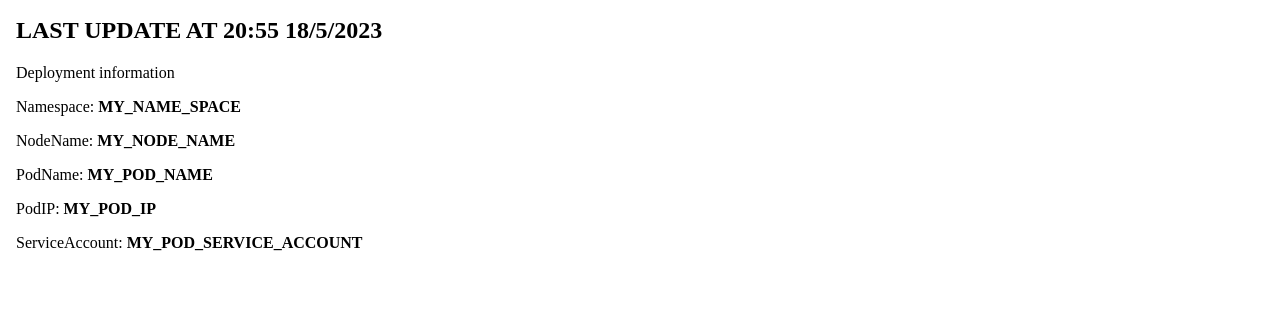
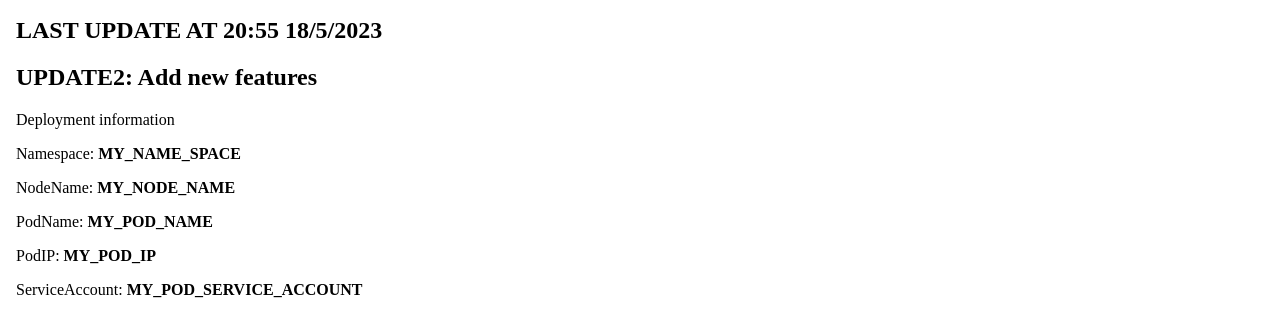
Before and after one commit to vietchita/demo-app, a website: page documents/index.html in a window 1280 px wide. Shown: the part 156-492 px from the top of the page. Drawn offline with Linux system fonts and the light colour scheme.

Commit message:
Update 2 - Add feature

```diff
--- a/documents/index.html
+++ b/documents/index.html
@@ -52,7 +52,7 @@
         <h1>Welcome the first NodeJS App on Kubernetes</h1>
         <h2>This is version 2</h2>
         <h2>LAST UPDATE AT 20:55 18/5/2023</h2>
-
+        <h2>UPDATE2: Add new features</h2>
         <p>Deployment information</p>
         <p>Namespace: <strong>MY_NAME_SPACE</strong></p>
         <p>NodeName: <strong>MY_NODE_NAME</strong></p>
```
